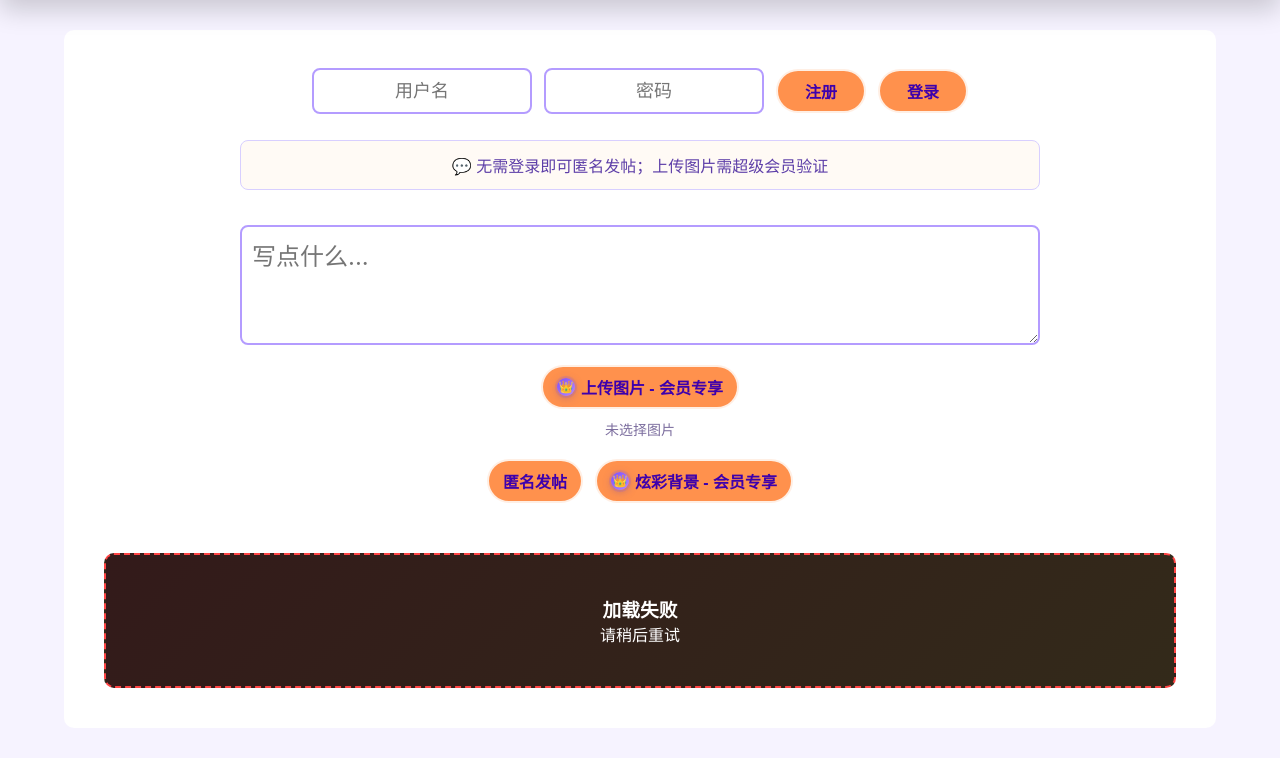
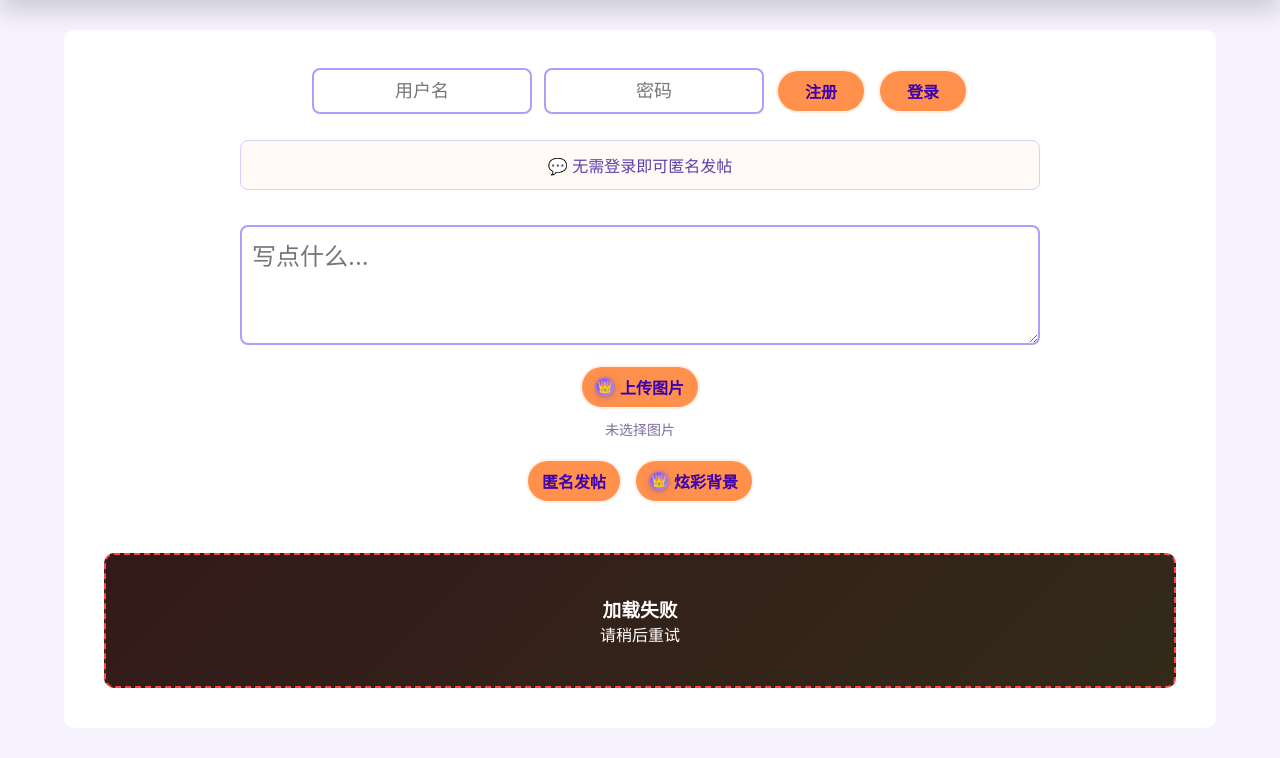
Before and after one commit to jasperinsh-afk/Babble, a Flask app: page / in a window 1280 px wide. Shown: the part 74-832 px from the top of the page. Run offline with Flask 3, Linux system fonts and the light colour scheme.

Commit message:
Update message.html

```diff
--- a/templates/message.html
+++ b/templates/message.html
@@ -76,7 +76,7 @@
 
     <div id="memberModal" class="member-modal">
         <div class="modal-content">
-            <h3>超级会员验证</h3>
+            <h3>会员验证</h3>
             <p>输入会员码后可使用会员功能</p>
             <input type="text" id="memberCodeInput" placeholder="请输入会员码">
             <div class="modal-buttons">
@@ -105,14 +105,14 @@
             </div>
         </div>
 
-        <div class="anonymous-info">💬 无需登录即可匿名发帖；上传图片需超级会员验证</div>
+        <div class="anonymous-info">💬 无需登录即可匿名发帖</div>
 
         <form id="mainForm" enctype="multipart/form-data">
             <textarea class="todo" name="content" placeholder="写点什么..." required></textarea>
 
             <div class="upload-wrapper">
                 <button id="vipUploadBtn" class="image-upload-btn" type="button">
-                    <span class="vip-crown">👑</span>上传图片 - 会员专享
+                    <span class="vip-crown">👑</span>上传图片
                 </button>
                 <input id="imageInput" type="file" name="image" accept="image/*">
                 <div id="imageFileName" class="image-file-name">未选择图片</div>
@@ -123,7 +123,7 @@
             <div class="button-group">
                 <button class="submit main-submit-btn" type="submit">匿名发帖</button>
                 <button class="submit" type="button" onclick="openMemberModal()">
-                    <span class="vip-crown">👑</span>炫彩背景 - 会员专享
+                    <span class="vip-crown">👑</span>炫彩背景
                 </button>
             </div>
         </form>
@@ -199,7 +199,6 @@ document.getElementById('vipUploadBtn').addEventListener('click', () => {
     const memberCode = (document.getElementById('memberCodeHidden').value || '').trim();
     if (!memberCode) {
         openMemberModal();
-        alert('上传图片前请先完成超级会员验证');
         return;
     }
     document.getElementById('imageInput').click();
@@ -300,7 +299,7 @@ document.getElementById('mainForm').addEventListener('submit', async function(e)
 
     if (hasImage && !memberCode) {
         openMemberModal();
-        alert('上传图片需要先完成超级会员验证');
+        alert('上传图片需要先完成会员验证');
         return;
     }
 
@@ -401,7 +400,7 @@ async function loadMessages() {
     container.innerHTML = list.map(m => {
         const premiumCls = Number(m.is_premium) ? 'premium-bg' : '';
         const premiumBadge = Number(m.is_premium)
-            ? '<span class="plus-badge"><span class="vip-crown">👑</span>超级会员</span>'
+            ? '<span class="plus-badge"><span class="vip-crown">👑</span>会员</span>'
             : '';
 
         const contentHtml = m.content ? `<div class="content">${esc(m.content)}</div>` : '';
```
